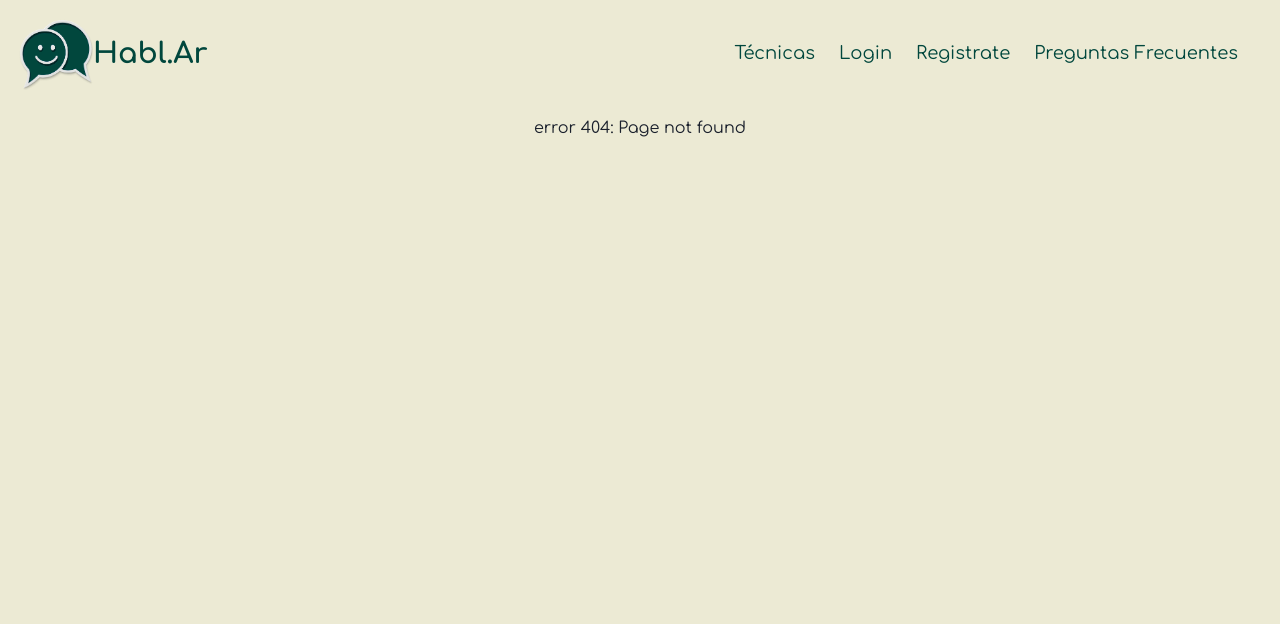
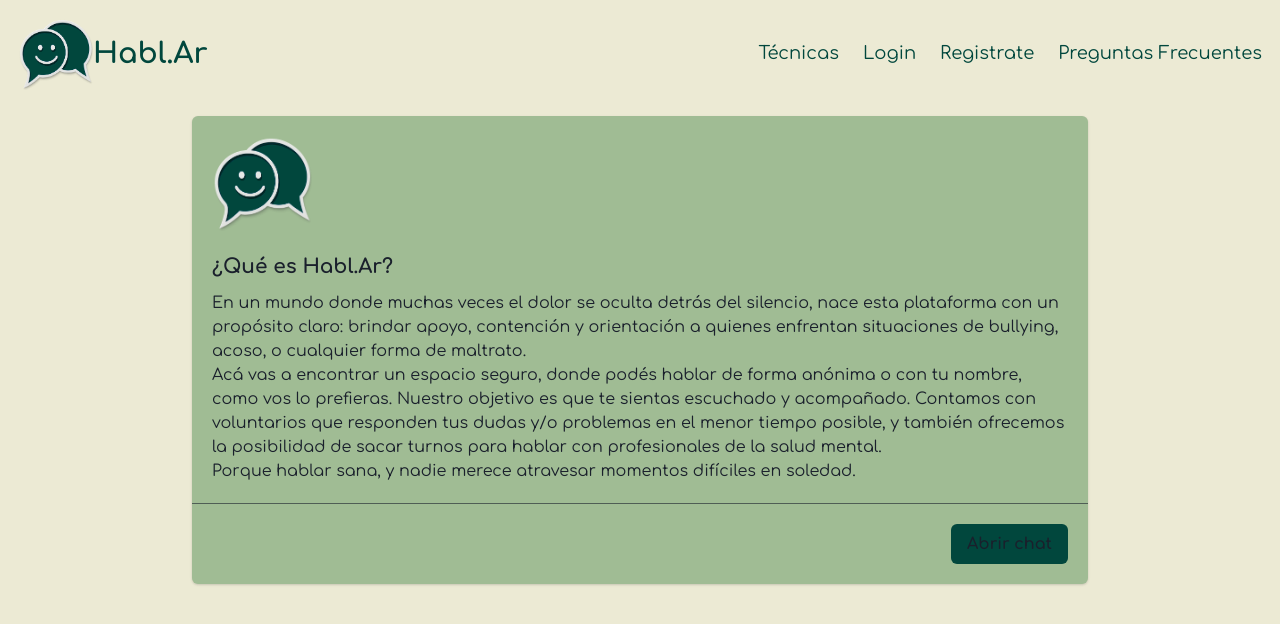
Before and after one commit to MarinaArrieta/habl.Ar, a React (Vite) app: page / in a window 1280 px wide. Before the commit this address had no page. Shown: the top 624 px of the page. Built offline with nearby package versions, Linux system fonts and the light colour scheme.

Commit message:
Faq and Home

```diff
--- a/src/components/Header.jsx
+++ b/src/components/Header.jsx
@@ -1,5 +1,4 @@
 import {
-    Container,
     IconButton,
     Box,
     Text,
@@ -19,6 +18,7 @@ import { IoMenu } from "react-icons/io5";
 import { Link, NavLink } from "react-router-dom";
 
 export default function Navbar() {
+
     const { isOpen, onOpen, onClose } = useDisclosure();
 
     return (
@@ -37,19 +37,22 @@ export default function Navbar() {
                 h='none'
                 w='unset'
             >
+                <NavLink as={Link} to="/">
                     <Image
                         w={{ base: '60px', md: '75px' }}
                         src='/logo-hablar.png'
                         alt='Logo Hablar'
                     />
+                </NavLink>
+                <NavLink as={Link} to="/">
                     <Heading
                         fontSize={{ base: '1.8rem' }}
                         color="primary.500"
                     >
                         Habl.Ar
                     </Heading>
+                </NavLink>
             </Box>
-            {/* Menú hamburguesa SOLO en mobile */}
             <IconButton
                 icon={<IoMenu fontSize="30px" />}
                 aria-label="Menú"
@@ -58,8 +61,6 @@ export default function Navbar() {
                 onClick={onOpen}
                 color="primary.500"
             />
-
-            {/* Links visibles SOLO en sm hacia arriba */}
             <Box
                 display={{ base: "none", lg: "flex" }}
                 gap={6}
@@ -69,26 +70,26 @@ export default function Navbar() {
                         Técnicas
                     </Text>
                 </NavLink>
-                <NavLink to="/login">
+                <NavLink to="login">
                     <Text fontSize="18px" color="primary.500">
                         Login
                     </Text>
                 </NavLink>
-                <NavLink to="/register">
+                <NavLink to="register">
                     <Text fontSize="18px" color="primary.500">
                         Registrate
                     </Text>
                 </NavLink>
-                <NavLink to="/faq">
+                <NavLink to="faq">
                     <Text fontSize="18px" color="primary.500">
                         Preguntas Frecuentes
                     </Text>
                 </NavLink>
-                <NavLink to="/notfound">
-                    {/* <Text fontSize="18px" color="primary.500">
+                {/* <NavLink to="/notfound">
+                    <Text fontSize="18px" color="primary.500">
                         Preguntas Frecuentes
-                    </Text> */}
-                </NavLink>
+                    </Text>
+                </NavLink> */}
             </Box>
             <Drawer
                 size="full"
@@ -109,7 +110,7 @@ export default function Navbar() {
                     </DrawerHeader>
                     <DrawerBody >
                         <VStack align="start" spacing={4}>
-                            <NavLink to="/techniques" onClick={onClose}>
+                            <NavLink to="techniques" onClick={onClose}>
                                 <Text
                                     fontSize="20px"
                                     color="primary.500"
@@ -119,7 +120,7 @@ export default function Navbar() {
                                     Técnicas
                                 </Text>
                             </NavLink>
-                            <NavLink to="/login" onClick={onClose}>
+                            <NavLink to="login" onClick={onClose}>
                                 <Text
                                     fontSize="20px"
                                     color="primary.500"
@@ -129,10 +130,10 @@ export default function Navbar() {
                                     Login
                                 </Text>
                             </NavLink>
-                            <NavLink to="/register" onClick={onClose}>
+                            <NavLink to="register" onClick={onClose}>
                                 <Text fontSize="20px">Registrate</Text>
                             </NavLink>
-                            <NavLink to="/faq" onClick={onClose}>
+                            <NavLink to="faq" onClick={onClose}>
                                 <Text fontSize="20px">Preguntas Frecuentes</Text>
                             </NavLink>
                         </VStack>
--- /dev/null
+++ b/src/pages/Faq.jsx
@@ -0,0 +1,7 @@
+
+
+export default function Faq() {
+  return (
+    <div>preguntas frecuentes</div>
+  )
+}
--- /dev/null
+++ b/src/pages/Home.jsx
@@ -0,0 +1,53 @@
+import {
+  Button,
+  ButtonGroup,
+  Card,
+  CardBody,
+  CardFooter,
+  Divider,
+  Heading,
+  Image,
+  Stack,
+  Text
+} from '@chakra-ui/react'
+
+export default function Home() {
+  return (
+    <Card
+      /* maxW='sm' */
+      bg="#a0bc94"
+      w="70%"
+    >
+      <CardBody>
+        <Image
+          w="100px"
+          borderRadius='lg'
+          src='/logo-hablar.png'
+          alt='Logo Hablar'
+        />
+        <Stack mt='6' spacing='3'>
+          <Heading size='md'>¿Qué es Habl.Ar?</Heading>
+          <Text>
+            En un mundo donde muchas veces el dolor se oculta detrás del silencio, nace esta plataforma con un propósito claro: brindar apoyo, contención y orientación a quienes enfrentan situaciones de bullying, acoso, o cualquier forma de maltrato.
+            <br />
+            Acá vas a encontrar un espacio seguro, donde podés hablar de forma anónima o con tu nombre, como vos lo prefieras. Nuestro objetivo es que te sientas escuchado y acompañado. Contamos con voluntarios que responden tus dudas y/o problemas en el menor tiempo posible, y también ofrecemos la posibilidad de sacar turnos para hablar con profesionales de la salud mental.
+            <br />
+            Porque hablar sana, y nadie merece atravesar momentos difíciles en soledad.
+          </Text>
+        </Stack>
+      </CardBody>
+      <Divider />
+      <CardFooter justifyContent="end">
+        <ButtonGroup spacing='2'>
+          <Button
+          /* colorScheme='blue' */
+          bg="primary.500"
+          /* color="secondary.500" */
+          >
+            Abrir chat
+          </Button>
+        </ButtonGroup>
+      </CardFooter>
+    </Card>
+  )
+}
--- a/src/pages/auth/Login.jsx
+++ b/src/pages/auth/Login.jsx
@@ -1,9 +1,19 @@
-import React from 'react'
+import {
+  FormControl,
+  FormLabel,
+  Input
+} from "@chakra-ui/react";
+
 
 export default function Login() {
   return (
-    <div>
-      hola desde Login
-    </div>
+    <FormControl w="70%">
+      <FormLabel>Nombre</FormLabel>
+      <Input type="text" border="1px solid green" />
+      <FormLabel>Ingresar con email</FormLabel>
+      <Input type='email' border="1px solid green" />
+      <FormLabel>Contraseña</FormLabel>
+      <Input type='password' border="1px solid green" />
+    </FormControl>
   )
 }
--- a/src/pages/auth/Register.jsx
+++ b/src/pages/auth/Register.jsx
@@ -1,9 +1,28 @@
-import React from 'react'
+import {
+  FormControl,
+  FormHelperText,
+  FormLabel,
+  Input,
+  Select
+} from "@chakra-ui/react";
+
 
 export default function Register() {
   return (
-    <div>
-      hola desde Register
-    </div>
+    <FormControl w="70%">
+      <FormLabel>Nombre</FormLabel>
+      <Input type="text" border="1px solid green" />
+      <FormLabel>Email address</FormLabel>
+      <Input type='email' border="1px solid green" />
+      <FormHelperText>We'll never share your email.</FormHelperText>
+      <FormLabel>Contraseña</FormLabel>
+      <Input type='password' border="1px solid green" />
+      <FormLabel>Tipo de usuario</FormLabel>
+      <Select placeholder='Selecciona el tipo de Usuario' border="1px solid green">
+        <option>Usuario común</option>
+        <option>Voluntario</option>
+        <option>Psicólogo</option>
+      </Select>
+    </FormControl>
   )
 }
--- a/src/routes/Routing.jsx
+++ b/src/routes/Routing.jsx
@@ -1,18 +1,20 @@
 import { Route, Routes } from "react-router-dom";
-// import Home from "../pages/Home";
 import Login from "../pages/auth/Login";
 import Register from "../pages/auth/Register";
 import Techniques from "../pages/Techniques";
 import NotFound from "../pages/NotFound";
+import Home from "../pages/Home";
+import Faq from "../pages/Faq";
 
 
 export default function Routing() {
   return (
     <Routes>
-      {/* <Route path="/" element={<Home />} /> */}
+      <Route path="/" element={<Home />} />
       <Route path="/login" element={<Login />} />
       <Route path="/register" element={<Register />} />
       <Route path="/techniques" element={<Techniques />} />
+      <Route path="/faq" element={<Faq />} />
       <Route path="*" element={<NotFound />} />
     </Routes>
   )
```
Lines whose indentation alone changed are shown as unchanged.
